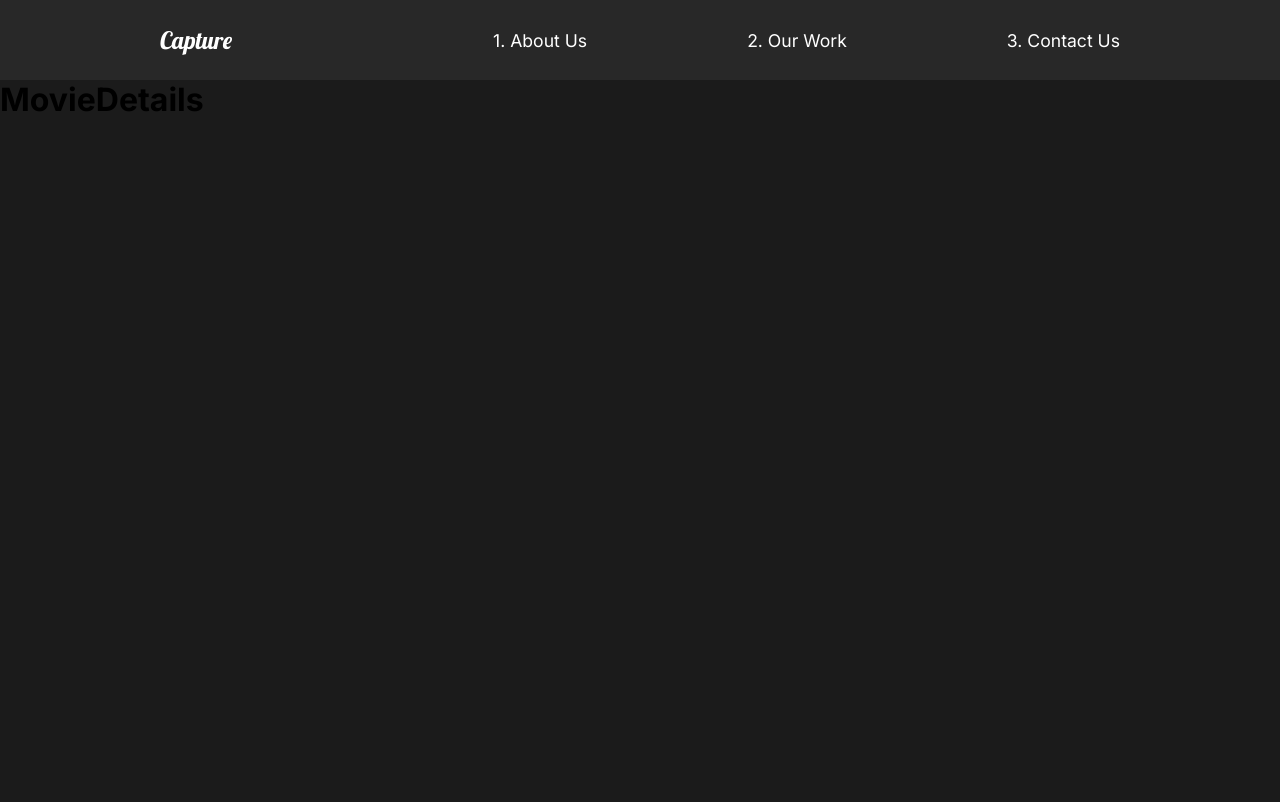
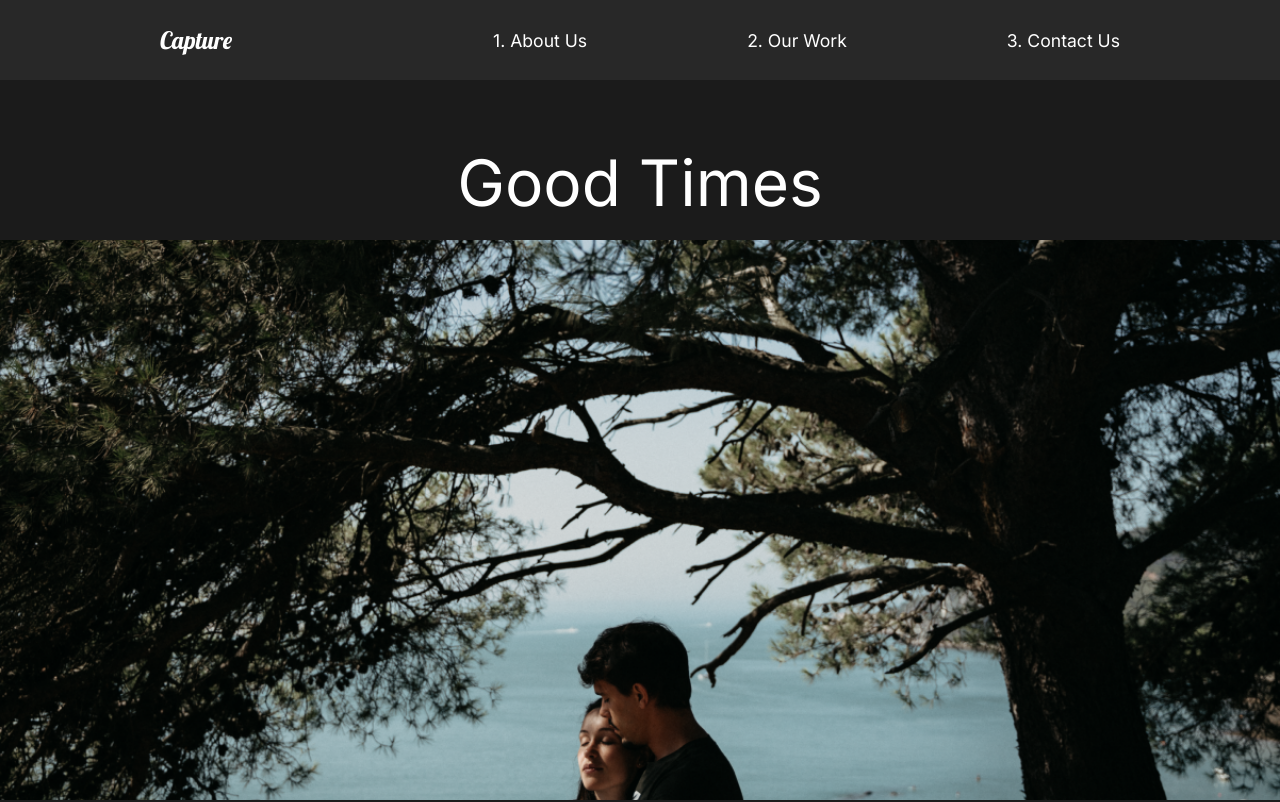
Before and after one commit to LazurenkoNA/react-capture, a React (Create React App) app: page /work/good-times in a window 1280 px wide. Shown: the top 802 px of the page. Built offline with nearby package versions, Linux system fonts and the light colour scheme.

Commit message:
added MovieDetail.js 100%

```diff
--- a/src/pages/MovieDetail.js
+++ b/src/pages/MovieDetail.js
@@ -1,4 +1,4 @@
-import React, { useState, useEffect } from 'react';
+import React, { useEffect, useState } from 'react';
 import { useHistory } from 'react-router-dom';
 import styled from 'styled-components';
 import { MovieState } from '../MovieState';
@@ -6,27 +6,107 @@
 const MovieDetail = () => {
   const history = useHistory();
   const url = history.location.pathname;
+  // eslint-disable-next-line no-unused-vars
   const [movies, setMovies] = useState(MovieState);
   const [movie, setMovie] = useState(null);
 
   // Find current id
   useEffect(() => {
     const currentMovie = movies.filter((stateMovie) => stateMovie.url === url);
-    setMovie(currentMovie);
+    setMovie(...currentMovie);
   }, [movies, url]);
 
   return (
-    <Details>
-      <h1>MovieDetails</h1>
-    </Details>
+    <>
+      {movie && (
+        <Details>
+          <HeadLine>
+            <h2>{movie.title}</h2>
+            <img src={movie.mainImg} alt="movie" />
+          </HeadLine>
+          <Awards>
+            {movie.awards.map((award) => (
+              <Award
+                title={award.title}
+                description={award.description}
+                key={award.title}
+              />
+            ))}
+          </Awards>
+          <ImageDisplay>
+            <img src={movie.secondaryImg} alt="" />
+          </ImageDisplay>
+        </Details>
+      )}
+    </>
   );
 };
 
 const Details = styled.div`
-
+  color: white;
 `;
 const HeadLine = styled.div`
+  min-height: 90vh;
+  padding-top: 20vh;
+  position: relative;
 
+  h2 {
+    position: absolute;
+    top: 10%;
+    left: 50%;
+    transform: translate(-50%, -10%);
+  }
+
+  img {
+    width: 100%;
+    height: 70vh;
+    object-fit: cover;
+  }
+`;
+const Awards = styled.div`
+  min-height: 80vh;
+  display: flex;
+  margin: 5rem 10rem;
+  align-items: center;
+  justify-content: space-between;
+`;
+const ImageDisplay = styled.div`
+min-height: 50vh;
+  img{
+    width: 100%;
+    height: 100vh;
+    object-fit: cover;
+  }
+`;
+
+// Award component
+// eslint-disable-next-line react/prop-types
+const Award = ({ title, description }) => (
+  <AwardStyle>
+    <h3>{title}</h3>
+    <div className="line" />
+    <p>{description}</p>
+  </AwardStyle>
+);
+
+const AwardStyle = styled.div`
+  padding: 5rem;
+
+  h3 {
+    font-size: 2rem;
+  }
+
+  p {
+    padding: 2rem 0;
+    font-size: 1rem;
+  }
+
+  .line {
+    width: 100%;
+    background: #23d997;
+    height: .5rem;
+    margin: 1rem 0;
+  }
 `;
 
 export default MovieDetail;
--- a/src/pages/OurWork.js
+++ b/src/pages/OurWork.js
@@ -10,21 +10,21 @@
     <Movie>
       <h2>The Athlete</h2>
       <div className="line" />
-      <Link to="/work">
+      <Link to="/work/the-athlete">
         <img src={athlete} alt="athlete" />
       </Link>
     </Movie>
     <Movie>
       <h2>The Racer</h2>
       <div className="line" />
-      <Link to="/work">
+      <Link to="/work/the-racer">
         <img src={theRacer} alt="athlete" />
       </Link>
     </Movie>
     <Movie>
       <h2>Good Times</h2>
       <div className="line" />
-      <Link to="/work">
+      <Link to="/work/good-times">
         <img src={goodTimes} alt="athlete" />
       </Link>
     </Movie>
```
